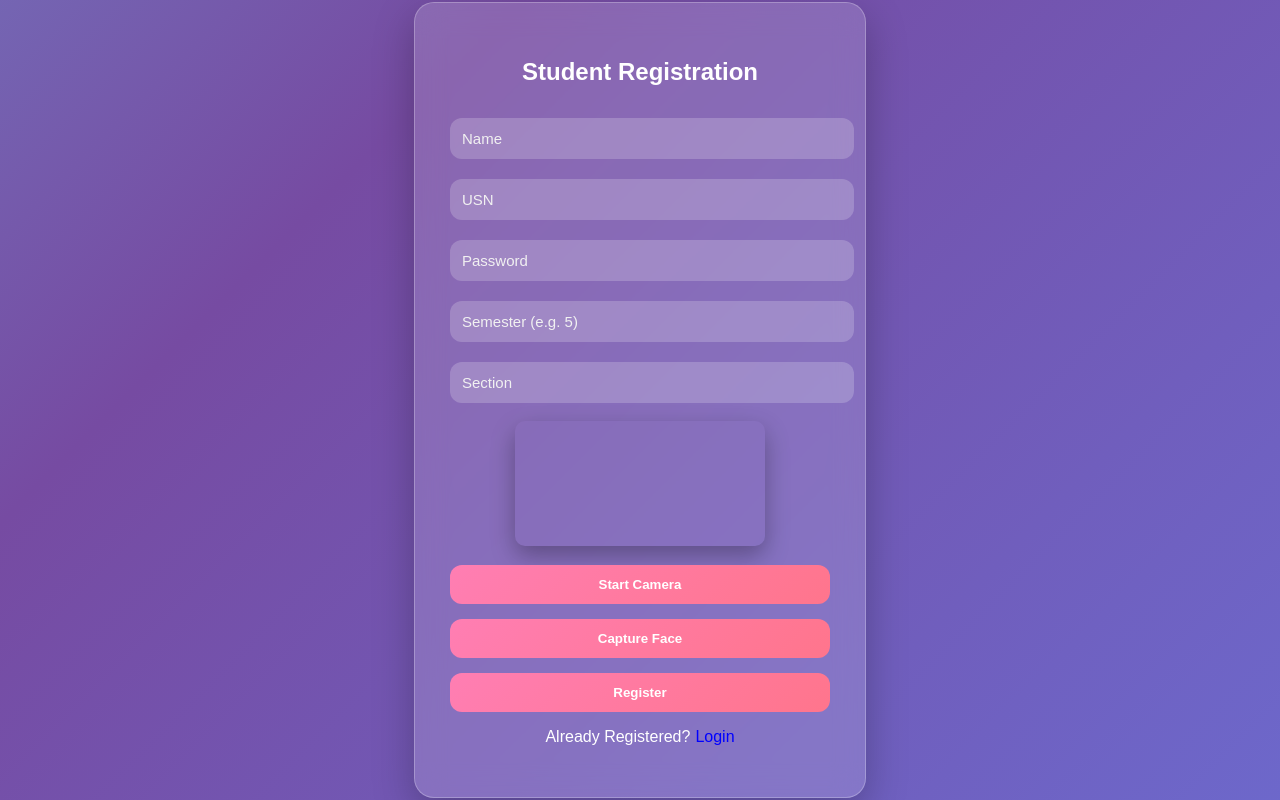
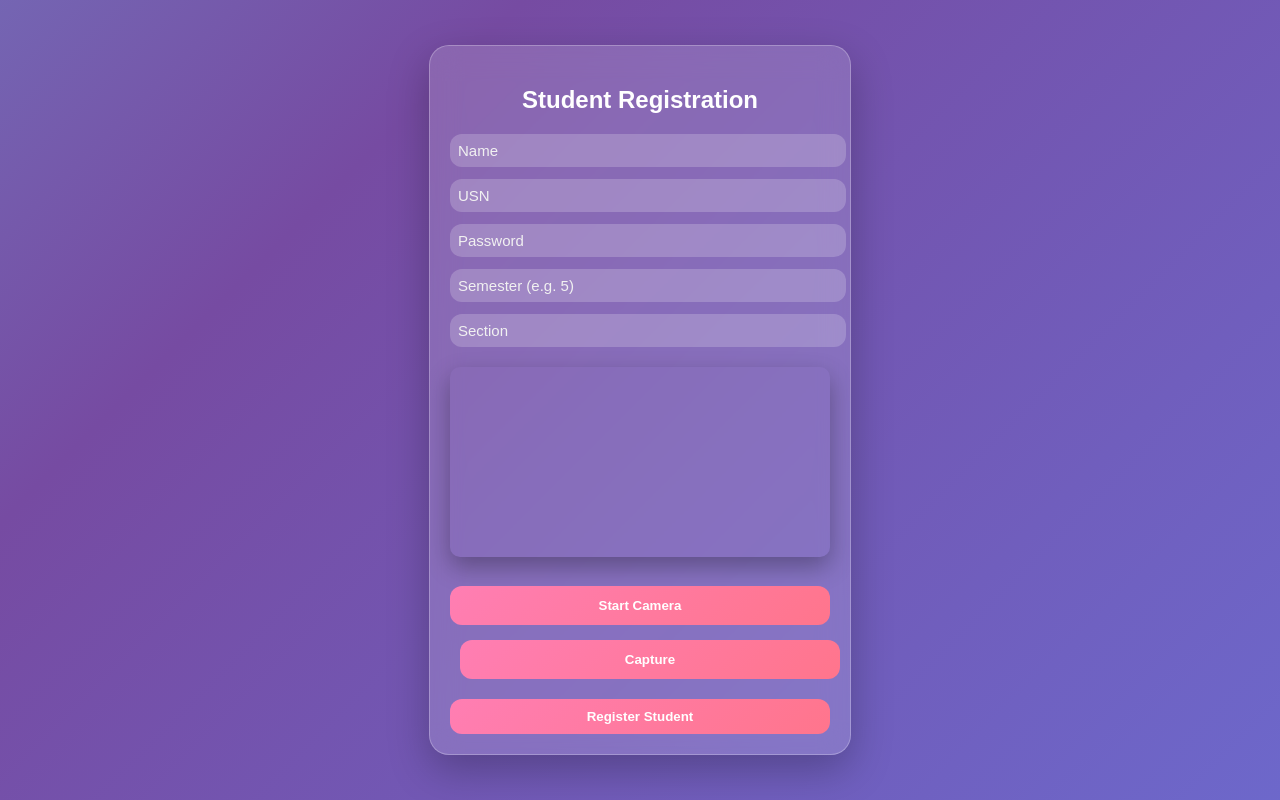
Before and after one commit to Hema-GK/smart-attendance-frontend, a React app: page /student/register in a window 1280 px wide. Built offline with nearby package versions, Linux system fonts and the light colour scheme; the HTML template or start-up script is replaced by a standard one.

Commit message:
Fix: Upload

```diff
--- a/src/pages/RegisterStudent.jsx
+++ b/src/pages/RegisterStudent.jsx
@@ -1,163 +1,3 @@
-// import { useState, useRef } from "react";
-// import { useNavigate } from "react-router-dom";
-// // If you use the direct fetch below, you don't strictly need the API import here
-// import axios from "axios";
-
-// export default function RegisterStudent() {
-
-//   const navigate = useNavigate();
-
-//   const videoRef = useRef(null);
-//   const canvasRef = useRef(null);
-
-//   const [name, setName] = useState("");
-//   const [usn, setUsn] = useState("");
-//   const [password, setPassword] = useState("");
-//   const [className, setClassName] = useState("");
-//   const [section, setSection] = useState("");
-
-//   const [image, setImage] = useState("");
-//   const [loading, setLoading] = useState(false);
-
-//   // Start camera
-//   const startCamera = async () => {
-//     try {
-//       const stream = await navigator.mediaDevices.getUserMedia({
-//         video: true
-//       });
-//       videoRef.current.srcObject = stream;
-//     } catch (error) {
-//       alert("Camera access denied");
-//     }
-//   };
-
-//   // Capture image
-//   const captureImage = () => {
-//     const canvas = canvasRef.current;
-//     const video = videoRef.current;
-
-//     canvas.width = video.videoWidth;
-//     canvas.height = video.videoHeight;
-
-//     const ctx = canvas.getContext("2d");
-//     ctx.drawImage(video, 0, 0);
-
-//     // compress image
-//     const captured = canvas.toDataURL("image/jpeg", 0.4);
-//     setImage(captured);
-//     video.pause();
-//   };
-
-//   // Register student
-//   const registerStudent = async () => {
-//     if (!image) {
-//       alert("Please capture your face");
-//       return;
-//     }
-
-//     setLoading(true);
-
-//     try {
-//       // Pointing directly to your live Railway backend
-//       const backendUrl = "https://final-production-8aff.up.railway.app";
-
-//       await axios.post(`${backendUrl}/students/register`, {
-//         name,
-//         usn,
-//         password,
-//         class_name: className,
-//         section,
-//         image
-//       });
-
-//       alert("Student Registered Successfully ✅");
-//       navigate("/student/login");
-
-//     } catch (err) {
-//       console.error("REGISTRATION ERROR:", err);
-//       alert("Registration failed: Server connection error");
-//     }
-
-//     setLoading(false);
-//   };
-
-//   return (
-//     <div className="card">
-//       <h2>Student Registration</h2>
-
-//       <input
-//         placeholder="Name"
-//         value={name}
-//         onChange={(e) => setName(e.target.value)}
-//       />
-
-//       <input
-//         placeholder="USN"
-//         value={usn}
-//         onChange={(e) => setUsn(e.target.value)}
-//       />
-
-//       <input
-//         type="password"
-//         placeholder="Password"
-//         value={password}
-//         onChange={(e) => setPassword(e.target.value)}
-//       />
-
-//       <input
-//         placeholder="Class"
-//         value={className}
-//         onChange={(e) => setClassName(e.target.value)}
-//       />
-
-//       <input
-//         placeholder="Section"
-//         value={section}
-//         onChange={(e) => setSection(e.target.value)}
-//       />
-
-//       <br />
-
-//       <video
-//         ref={videoRef}
-//         autoPlay
-//         width="250"
-//         style={{ borderRadius: "10px", marginTop: "10px" }}
-//       ></video>
-
-//       <canvas ref={canvasRef} style={{ display: "none" }}></canvas>
-
-//       <br />
-
-//       <button className="btn" onClick={startCamera}>
-//         Start Camera
-//       </button>
-
-//       <button className="btn" onClick={captureImage}>
-//         Capture Face
-//       </button>
-
-//       <button
-//         className="btn register"
-//         onClick={registerStudent}
-//         disabled={loading}
-//       >
-//         {loading ? "Registering..." : "Register"}
-//       </button>
-
-//       <p>
-//         Already Registered?
-//         <span
-//           style={{ color: "blue", cursor: "pointer", marginLeft: "5px" }}
-//           onClick={() => navigate("/student/login")}
-//         >
-//           Login
-//         </span>
-//       </p>
-//     </div>
-//   );
-// }
-
 import { useState, useRef } from "react";
 import { useNavigate } from "react-router-dom";
 import axios from "axios";
@@ -170,7 +10,6 @@ export default function RegisterStudent() {
   const [name, setName] = useState("");
   const [usn, setUsn] = useState("");
   const [password, setPassword] = useState("");
-  // Change className to semester to match DB
   const [semester, setSemester] = useState("");
   const [section, setSection] = useState("");
   const [image, setImage] = useState("");
@@ -192,77 +31,67 @@ export default function RegisterStudent() {
     canvas.height = video.videoHeight;
     const ctx = canvas.getContext("2d");
     ctx.drawImage(video, 0, 0);
-    const captured = canvas.toDataURL("image/jpeg", 0.4);
+    // CRITICAL: Increased quality from 0.4 to 0.9 for facial recognition accuracy
+    const captured = canvas.toDataURL("image/jpeg", 0.9);
     setImage(captured);
     video.pause();
   };
 
   const registerStudent = async () => {
-    if (!image) {
-      alert("Please capture your face");
+    if (!image || !name || !usn || !semester) {
+      alert("Please fill all fields and capture your face");
       return;
     }
 
     setLoading(true);
-
     try {
       const backendUrl = "https://final-production-8aff.up.railway.app";
-
-      // Updated key: semester instead of class_name
-      await axios.post(`${backendUrl}/students/register`, {
+      const response = await axios.post(`${backendUrl}/students/register`, {
         name,
         usn,
         password,
-        semester:parseInt(semester),
+        semester: parseInt(semester),
         section,
         image
       });
 
-      alert("Student Registered Successfully ✅");
-      navigate("/student/login");
-
+      if (response.data.status === "success" || response.data.status.includes("successfully")) {
+        alert("Student Registered Successfully ✅");
+        navigate("/student/login");
+      } else {
+        alert(response.data.status); // Shows "Multiple faces detected" or "No face detected"
+      }
     } catch (err) {
       console.error("REGISTRATION ERROR:", err);
-      alert("Registration failed: Server connection error");
+      alert("Registration failed: Server error or connection issue.");
+    } finally {
+      setLoading(false);
     }
-    setLoading(false);
   };
 
   return (
-    <div className="card">
+    <div className="card" style={{ padding: '20px', maxWidth: '400px', margin: 'auto' }}>
       <h2>Student Registration</h2>
+      <input placeholder="Name" value={name} onChange={(e) => setName(e.target.value)} style={inputStyle} />
+      <input placeholder="USN" value={usn} onChange={(e) => setUsn(e.target.value)} style={inputStyle} />
+      <input type="password" placeholder="Password" value={password} onChange={(e) => setPassword(e.target.value)} style={inputStyle} />
+      <input placeholder="Semester (e.g. 5)" value={semester} onChange={(e) => setSemester(e.target.value)} style={inputStyle} />
+      <input placeholder="Section" value={section} onChange={(e) => setSection(e.target.value)} style={inputStyle} />
 
-      <input placeholder="Name" value={name} onChange={(e) => setName(e.target.value)} />
-      <input placeholder="USN" value={usn} onChange={(e) => setUsn(e.target.value)} />
-      <input type="password" placeholder="Password" value={password} onChange={(e) => setPassword(e.target.value)} />
-
-      {/* Updated Placeholder to Semester */}
-      <input
-        placeholder="Semester (e.g. 5)"
-        value={semester}
-        onChange={(e) => setSemester(e.target.value)}
-      />
-
-      <input placeholder="Section" value={section} onChange={(e) => setSection(e.target.value)} />
-
-      <br />
-      <video ref={videoRef} autoPlay width="250" style={{ borderRadius: "10px", marginTop: "10px" }}></video>
+      <video ref={videoRef} autoPlay width="100%" style={{ borderRadius: "10px", marginTop: "10px" }}></video>
       <canvas ref={canvasRef} style={{ display: "none" }}></canvas>
 
-      <br />
-      <button className="btn" onClick={startCamera}>Start Camera</button>
-      <button className="btn" onClick={captureImage}>Capture Face</button>
+      <div style={{ marginTop: '10px' }}>
+        <button onClick={startCamera} className="btn">Start Camera</button>
+        <button onClick={captureImage} className="btn" style={{ marginLeft: '10px' }}>Capture</button>
+      </div>
 
-      <button className="btn register" onClick={registerStudent} disabled={loading}>
-        {loading ? "Registering..." : "Register"}
+      <button className="btn register" onClick={registerStudent} disabled={loading} style={regBtnStyle}>
+        {loading ? "Processing..." : "Register Student"}
       </button>
-
-      <p>
-        Already Registered?
-        <span style={{ color: "blue", cursor: "pointer", marginLeft: "5px" }} onClick={() => navigate("/student/login")}>
-          Login
-        </span>
-      </p>
     </div>
   );
 }
+
+const inputStyle = { display: 'block', width: '100%', marginBottom: '10px', padding: '8px' };
+const regBtnStyle = { width: '100%', marginTop: '20px', padding: '10px', backgroundColor: '#28a745', color: 'white' };
```
